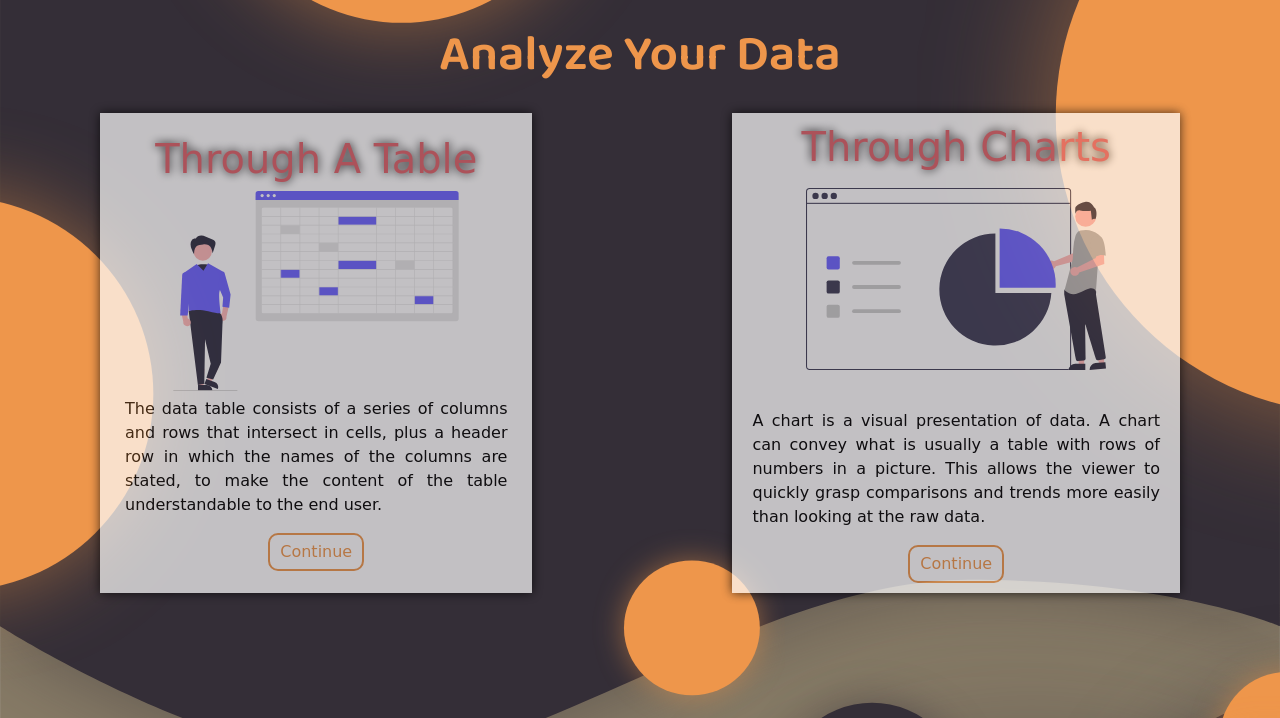
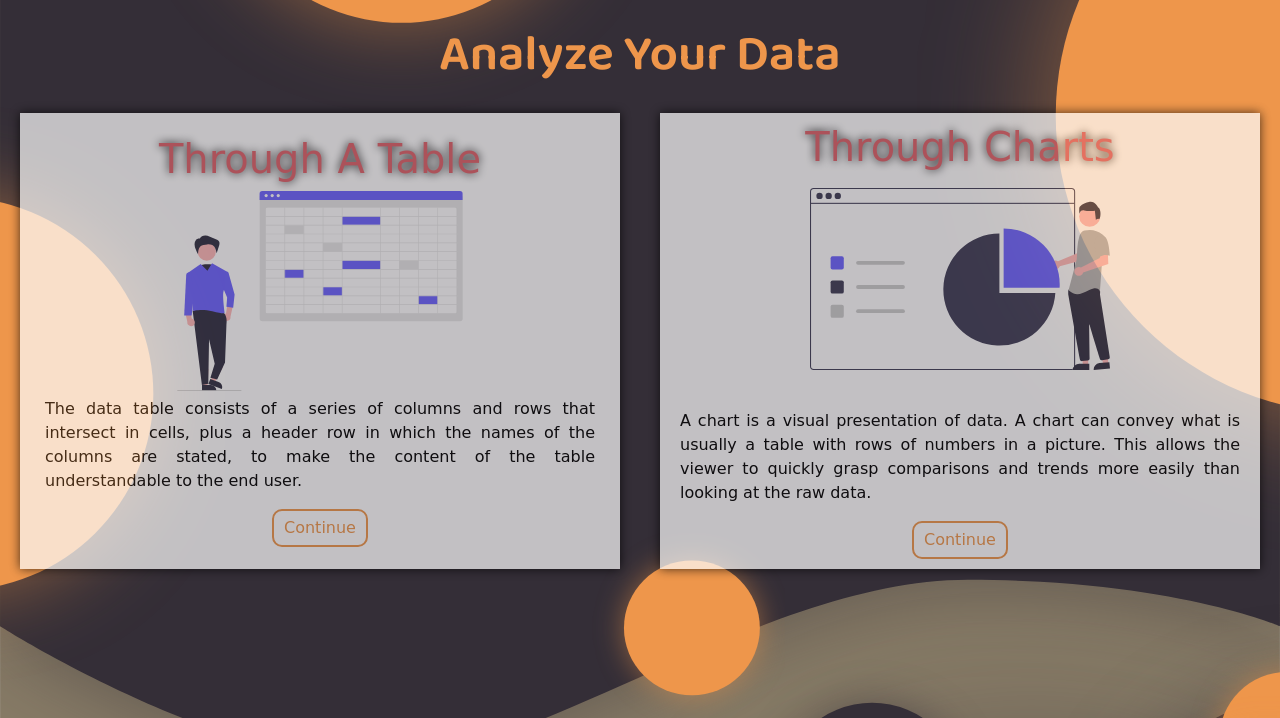
Before and after one commit to MONzTER-DEVS/Timathon, a Django app: page /components/ in a window 1280 px wide. Shown: the part 82-800 px from the top of the page. Run offline with Django 3.2, Linux system fonts and the light colour scheme; some web fonts are replaced.

Commit message:
made a change

```diff
--- a/src/static/css/style.css
+++ b/src/static/css/style.css
@@ -115,7 +115,8 @@ body {
 /*Divs*/
 
 .component-inner-div {
-    margin: 0 100px;
+    margin: 0 20px;
+    width: 600px;
     padding: 10px 20px;
     background-color: white;
     opacity: 0.7;
```
